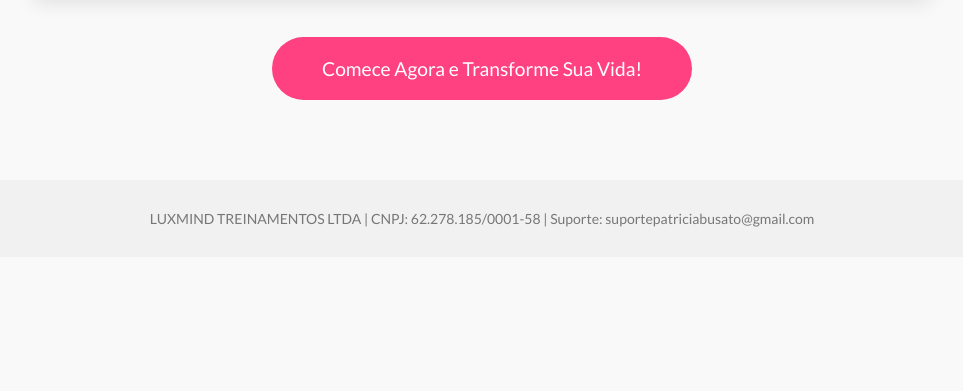
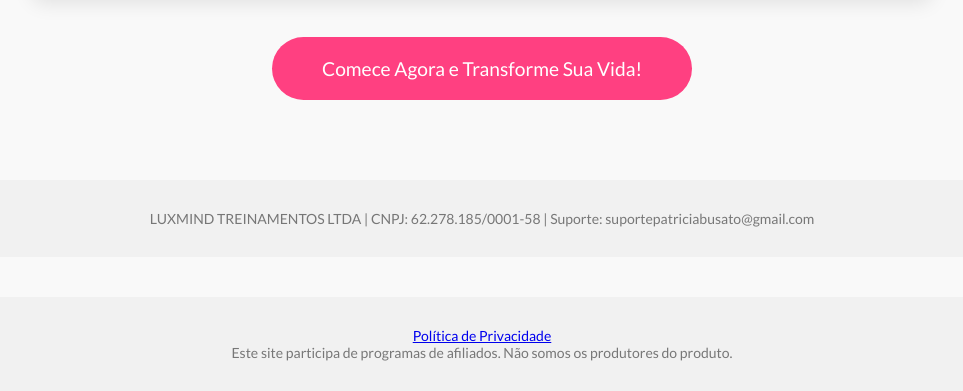
Before and after one commit to leandrofmendes0018-cloud/landing-profissional, a plain HTML site: page index.html in a window 1280 px wide. Shown: the part 1813-2204 px from the top of the page, without its empty margins (158-1121 px from the left). Before the commit the page ends 2070 px from the top, so only its background shows below. Drawn offline with Linux system fonts and the light colour scheme.

Commit message:
index.html

```diff
--- a/index.html
+++ b/index.html
@@ -108,6 +108,14 @@ setInterval(()=>{
   showSlide(currentIndex);
 },5000);
 </script>
+<footer style="margin-top:40px; text-align:center; font-size:14px;">
+    <a href="politica-de-privacidade.html" target="_blank">
+        Política de Privacidade
+    </a>
+    <p>
+        Este site participa de programas de afiliados. Não somos os produtores do produto.
+    </p>
+</footer>
 
 </body>
 </html>
```
